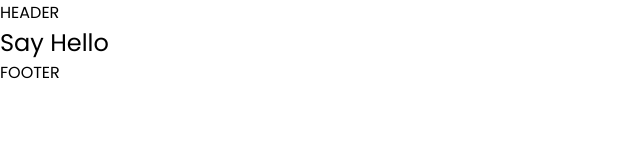
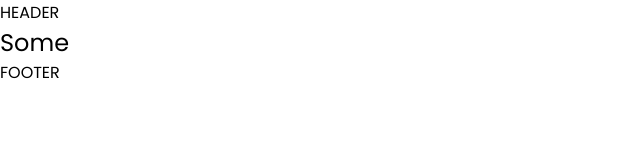
Before and after one commit to AmousUser/xpath, a Next.js app: page / in a window 1280 px wide. Shown: the top 160 px of the page, without its empty margins (0-640 px from the left). Built offline with nearby package versions, Linux system fonts and the light colour scheme.

Commit message:
master some-changes123

```diff
--- a/pages/index.js
+++ b/pages/index.js
@@ -2,7 +2,7 @@ import { Box, } from '../ui';
 //////////////////////////////////////////////////
 
 const HomePage = () => (
-  <Box fontSize={{ _: 9, sm: 24 }}>Say Hello</Box>
+  <Box fontSize={{ _: 9, sm: 24 }}>Some</Box>
 );
 
 export default HomePage;
```
